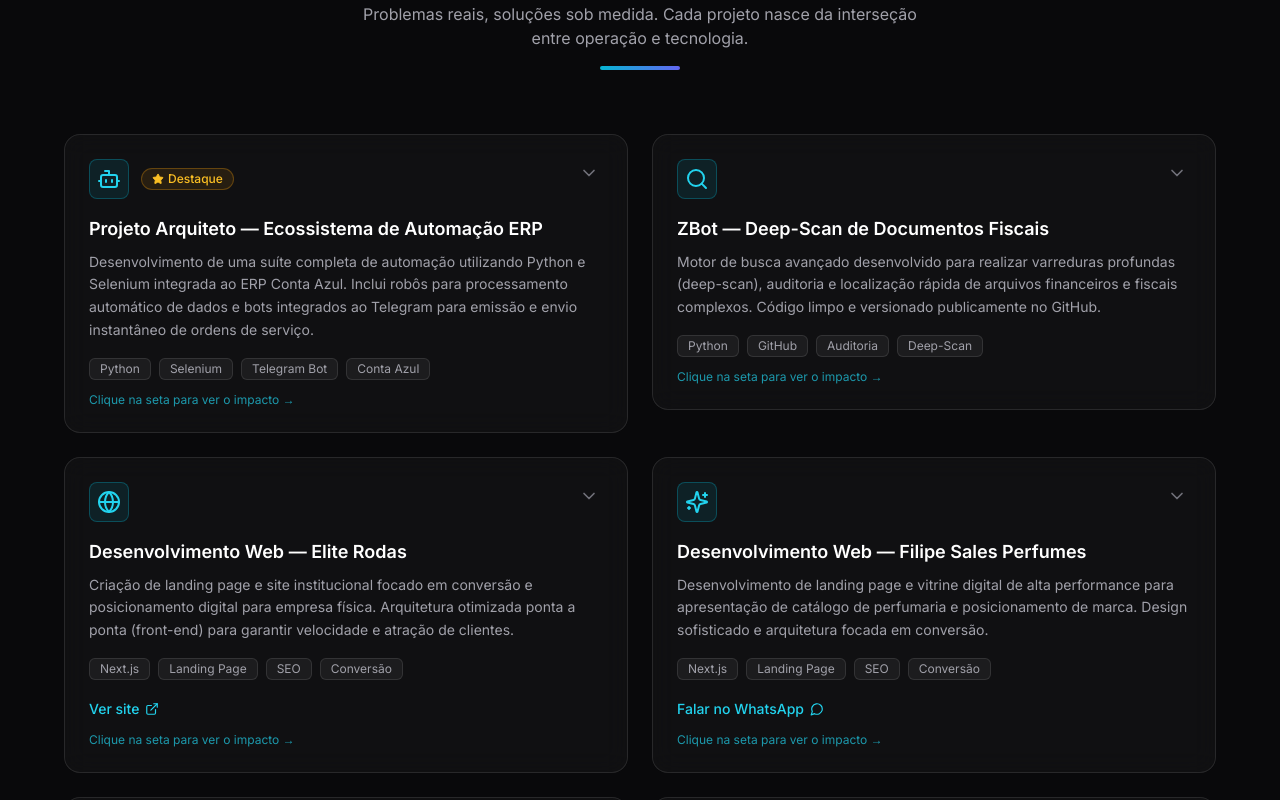
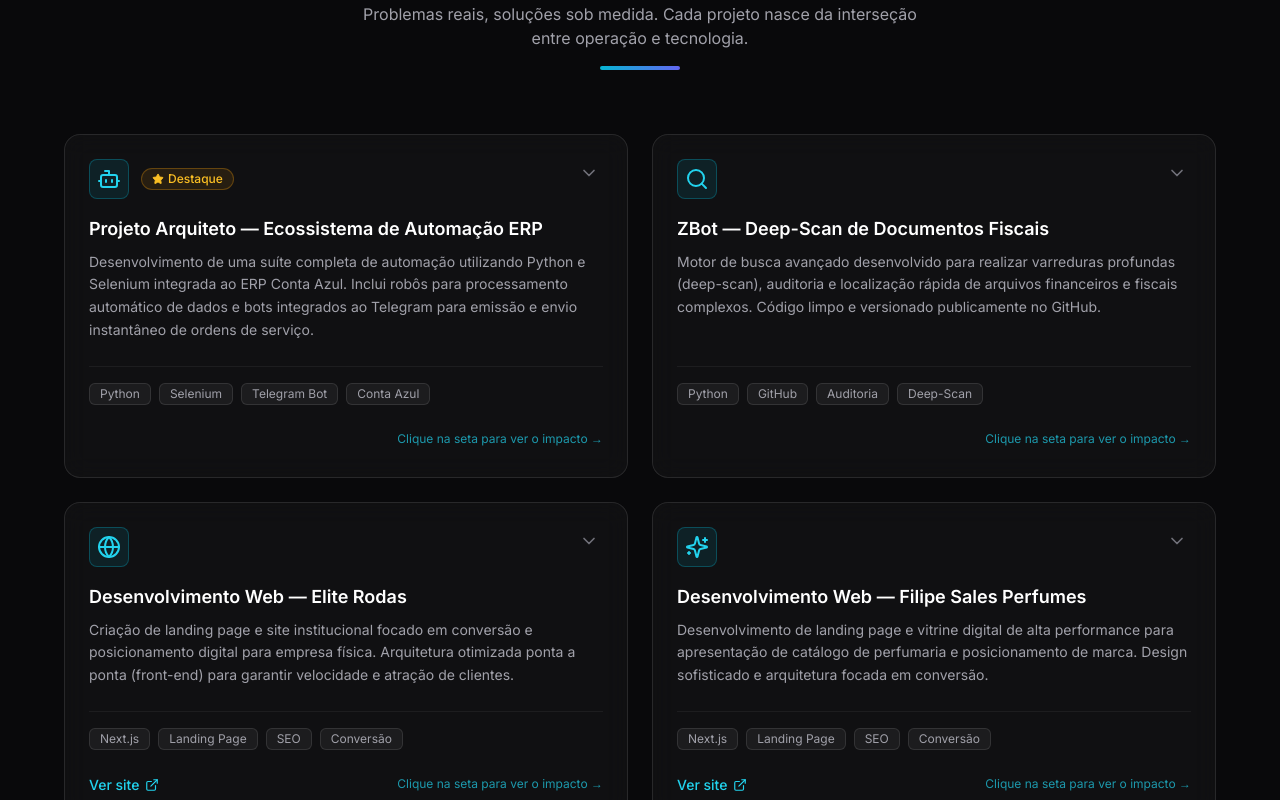
Before and after one commit to ZweiSpy/vinicius-archtech, a Next.js app: page / in a window 1280 px wide. Shown: the part 3380-4180 px from the top of the page. Built offline with nearby package versions, Linux system fonts and the light colour scheme.

Commit message:
fix(ui): align cards layout across sections and add Filipe Sales live link

```diff
--- a/src/components/IntegrationsSection.tsx
+++ b/src/components/IntegrationsSection.tsx
@@ -42,15 +42,15 @@ export function IntegrationsSection() {
                 whileInView={{ opacity: 1, y: 0 }}
                 viewport={{ once: true, margin: "-40px" }}
                 transition={{ duration: 0.4, delay: index * 0.08 }}
-                className="group rounded-2xl border border-white/10 bg-white/[0.03] p-5 backdrop-blur-md transition-all duration-300 hover:border-cyan-500/30 hover:shadow-lg hover:shadow-cyan-500/10"
+                className="group flex h-full flex-col rounded-2xl border border-white/10 bg-white/[0.03] p-5 backdrop-blur-md transition-all duration-300 hover:border-cyan-500/30 hover:shadow-lg hover:shadow-cyan-500/10"
               >
-                <div className="mb-3 inline-flex rounded-lg border border-cyan-500/30 bg-cyan-500/10 p-2.5 text-cyan-400 transition-colors group-hover:border-cyan-400/50 group-hover:text-cyan-300">
+                <div className="mb-3 inline-flex self-start rounded-lg border border-cyan-500/30 bg-cyan-500/10 p-2.5 text-cyan-400 transition-colors group-hover:border-cyan-400/50 group-hover:text-cyan-300">
                   <Icon className="h-5 w-5" />
                 </div>
                 <h3 className="text-base font-semibold text-white">
                   {item.name}
                 </h3>
-                <p className="mt-2 text-sm leading-relaxed text-zinc-400">
+                <p className="mt-2 flex-1 text-sm leading-relaxed text-zinc-400">
                   {item.description}
                 </p>
               </motion.div>
--- a/src/components/PortfolioSection.tsx
+++ b/src/components/PortfolioSection.tsx
@@ -65,7 +65,8 @@ function ProjectCard({
   const showWhatsappCta = cta === "whatsapp";
 
   return (
-    <GlassCard featured={featured}>
+    <GlassCard className="flex h-full flex-col justify-between">
+      <div className="flex-1 flex flex-col">
         <div className="flex items-start justify-between gap-4">
           <div className="flex items-center gap-3">
             <div className="flex h-10 w-10 items-center justify-center rounded-lg border border-cyan-500/30 bg-cyan-500/10 text-cyan-400">
@@ -97,17 +98,6 @@ function ProjectCard({
 
         <p className="mt-2 text-sm leading-relaxed text-zinc-400">{description}</p>
 
-      <div className="mt-4 flex flex-wrap gap-2">
-        {tags.map((tag) => (
-          <span
-            key={tag}
-            className="rounded-md border border-white/10 bg-white/5 px-2.5 py-0.5 text-xs text-zinc-400"
-          >
-            {tag}
-          </span>
-        ))}
-      </div>
-
         <AnimatePresence>
           {expanded && (
             <motion.div
@@ -126,9 +116,23 @@ function ProjectCard({
             </motion.div>
           )}
         </AnimatePresence>
+      </div>
 
-      {(showSiteCta || showWhatsappCta) && (
-        <div className="mt-4">
+      <div className="mt-6 border-t border-white/5 pt-4">
+        <div className="flex flex-wrap gap-2 mb-4">
+          {tags.map((tag) => (
+            <span
+              key={tag}
+              className="rounded-md border border-white/10 bg-white/5 px-2.5 py-0.5 text-xs text-zinc-400"
+            >
+              {tag}
+            </span>
+          ))}
+        </div>
+
+        <div className="flex items-center justify-between gap-2 pt-1 min-h-[32px]">
+          {(showSiteCta || showWhatsappCta) ? (
+            <div>
               {showSiteCta && (
                 <a
                   href={href}
@@ -152,11 +156,15 @@ function ProjectCard({
                 </a>
               )}
             </div>
+          ) : (
+            <div />
           )}
 
           {!expanded && (
-        <p className="mt-3 text-xs text-cyan-400/70">{labels.expandHint}</p>
+            <p className="text-xs text-cyan-400/70">{labels.expandHint}</p>
           )}
+        </div>
+      </div>
     </GlassCard>
   );
 }
@@ -195,6 +203,7 @@ export function PortfolioSection() {
               whileInView={{ opacity: 1, y: 0 }}
               viewport={{ once: true, margin: "-50px" }}
               transition={{ duration: 0.5, delay: index * 0.1 }}
+              className="h-full flex flex-col"
             >
               <ProjectCard
                 id={project.id}
--- a/src/components/ProcessSection.tsx
+++ b/src/components/ProcessSection.tsx
@@ -39,7 +39,7 @@ export function ProcessSection() {
                 whileInView={{ opacity: 1, y: 0 }}
                 viewport={{ once: true, margin: "-50px" }}
                 transition={{ duration: 0.5, delay: index * 0.1 }}
-                className="group relative rounded-2xl border border-cyan-500/20 bg-slate-900/50 p-6 backdrop-blur-sm transition-all duration-300 hover:border-cyan-500/40 hover:shadow-lg hover:shadow-cyan-500/20"
+                className="group relative flex h-full flex-col rounded-2xl border border-cyan-500/20 bg-slate-900/50 p-6 backdrop-blur-sm transition-all duration-300 hover:border-cyan-500/40 hover:shadow-lg hover:shadow-cyan-500/20"
               >
                 <div className="mb-4 flex items-center gap-3">
                   <span className="flex h-8 w-8 items-center justify-center rounded-full border border-cyan-500/30 bg-cyan-500/10 font-mono text-sm font-semibold text-cyan-400">
@@ -52,7 +52,7 @@ export function ProcessSection() {
                 <h3 className="mb-2 text-lg font-semibold text-white">
                   {step.title}
                 </h3>
-                <p className="text-sm leading-relaxed text-zinc-400">
+                <p className="flex-1 text-sm leading-relaxed text-zinc-400">
                   {step.description}
                 </p>
               </motion.div>
--- a/src/components/ServicesSection.tsx
+++ b/src/components/ServicesSection.tsx
@@ -53,9 +53,10 @@ export function ServicesSection() {
               whileInView={{ opacity: 1, y: 0 }}
               viewport={{ once: true, margin: "-40px" }}
               transition={{ duration: 0.5, delay: idx * 0.1 }}
+              className="h-full flex flex-col"
             >
               <GlassCard className="flex h-full flex-col justify-between p-6 sm:p-8">
-                <div>
+                <div className="flex-1 flex flex-col">
                   <div className="flex items-center justify-between gap-4">
                     <div className="flex h-12 w-12 items-center justify-center rounded-xl border border-cyan-500/30 bg-cyan-500/10 shadow-inner shadow-cyan-500/10">
                       {SERVICE_ICONS[srv.id]}
--- a/src/components/ToolsSection.tsx
+++ b/src/components/ToolsSection.tsx
@@ -39,10 +39,10 @@ export function ToolsSection() {
             return (
               <div
                 key={block.title}
-                className="group rounded-2xl border border-white/10 bg-white/[0.03] p-6 backdrop-blur-md transition-all duration-300 hover:border-cyan-500/30 hover:shadow-lg hover:shadow-cyan-500/10"
+                className="group flex h-full flex-col rounded-2xl border border-white/10 bg-white/[0.03] p-6 backdrop-blur-md transition-all duration-300 hover:border-cyan-500/30 hover:shadow-lg hover:shadow-cyan-500/10"
               >
                 <div
-                  className={`mb-4 inline-flex rounded-xl bg-gradient-to-r ${meta.accent} p-3`}
+                  className={`mb-4 inline-flex self-start rounded-xl bg-gradient-to-r ${meta.accent} p-3`}
                 >
                   <Icon className="h-6 w-6 text-white" />
                 </div>
@@ -51,7 +51,7 @@ export function ToolsSection() {
                   {block.title}
                 </h3>
 
-                <div className="flex flex-wrap gap-2">
+                <div className="flex flex-1 flex-wrap content-start gap-2">
                   {block.skills.map((skill) => (
                     <span
                       key={skill}
--- a/src/components/ui/GlassCard.tsx
+++ b/src/components/ui/GlassCard.tsx
@@ -28,7 +28,7 @@ export function GlassCard({
       `}
     >
       <div className="pointer-events-none absolute inset-0 bg-gradient-to-br from-cyan-500/5 via-transparent to-indigo-500/5 opacity-0 transition-opacity duration-300 group-hover:opacity-100" />
-      <div className="relative z-10">{children}</div>
+      <div className="relative z-10 flex h-full flex-col justify-between">{children}</div>
     </motion.div>
   );
 }
```
Also changed, not shown: src/lib/dictionaries.ts (+6 -2 lines). Lines whose indentation alone changed are shown as unchanged.
